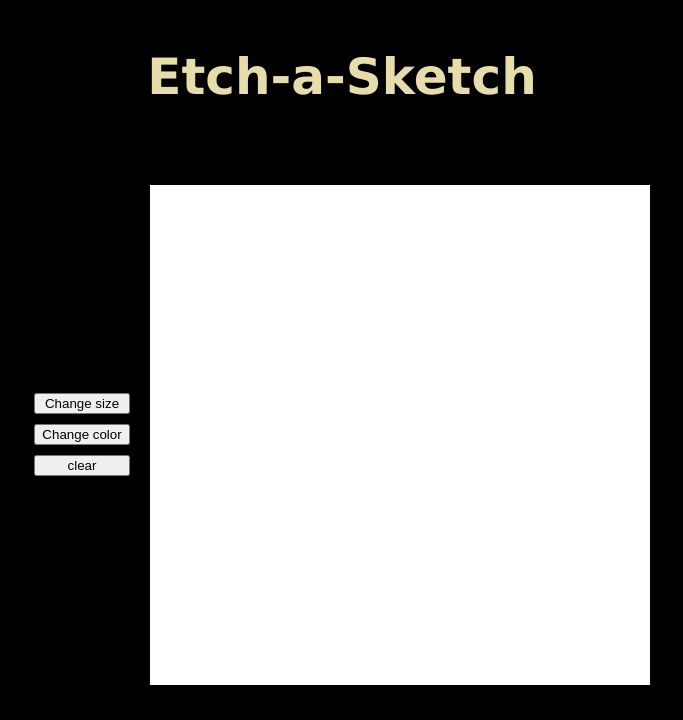
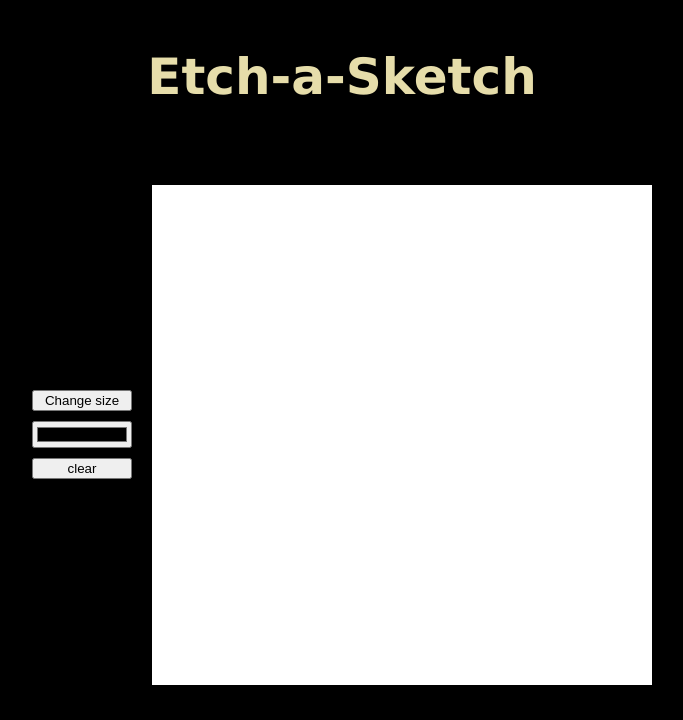
Before and after one commit to abdomohamed96/Etch-a-Sketch, a plain HTML site: page index.html in a window 1280 px wide. Both pictures are taken after a click on the button "clear". Shown: the top 720 px of the page, without its empty margins (298-981 px from the left). Drawn offline with Linux system fonts and the light colour scheme.

Commit message:
Add clear feature

```diff
--- a/index.css
+++ b/index.css
@@ -59,3 +59,6 @@ a{
     justify-content: flex-start;
     gap:10px;
 }
+#square{
+    background-color: white;
+}
--- a/index.html
+++ b/index.html
@@ -12,7 +12,8 @@
     <div class="container">
         <div class="features">
             <button class="girdSize">Change size</button>
-            <button class="drawingColor">Change color</button>
+            <!---<button class="drawingColor">Change color</button>-->
+            <input type="color" class="changeColor">
             <button class="clear">clear</button>
         </div>
         <div class="board"></div>
--- a/index.js
+++ b/index.js
@@ -1,18 +1,36 @@
 const board=document.querySelector(".board");
 const sizeButton=document.querySelector(".girdSize");
+const changeColor=document.querySelector(".changeColor")
+const clear=document.querySelector(".clear");
+function clearBoard(){
+    const allSquares=Array.from(document.querySelectorAll("#square"));
+    console.log(allSquares);
+    allSquares.map(element=>{
+        element.style.backgroundColor="white";
+    })
+
+}
+clear.addEventListener("click",clearBoard);
+changeColor.style.width="100px";
+let selectColor="red";
+changeColor.addEventListener("click",drawingColor);
+function drawingColor(e){
+    console.log(e.target);
+    selectColor=e.target.value;
+}
 sizeButton.addEventListener("click",getSize);
-let gridSize=16;
+let gridSize=20;
 let prevSize=16;
 function getSize(e){
     prevSize=gridSize;
-    gridSize=Number(prompt("Enter the number squares each row",16));
+    gridSize=Number(prompt("Enter the number squares each row",50));
     gridSize=(gridSize>=16&&gridSize<=100)?gridSize:(gridSize<16)?16:100;
     reDraw();
 }
 
 drawGrid();
 function addColor(e){
-    e.target.style.backgroundColor="red";
+    e.target.style.backgroundColor=selectColor;
 }
 function drawGrid(){
  for(let i=0;i<gridSize;i++){
@@ -21,12 +39,14 @@ function drawGrid(){
         square.style.height=`${board.offsetHeight/gridSize}px`;
         square.style.width=`${board.offsetHeight/gridSize}px`;
         square.setAttribute("class",`square${i*gridSize+j}`);
+        square.setAttribute("id","square")
         square.addEventListener("mouseenter",addColor);
         board.appendChild(square);
     }
 }
 }
 function reDraw(){
+    clearBoard();
     if(prevSize>gridSize) {
         let newSize2=gridSize*gridSize;
         let square=document.querySelector(`.square${newSize2}`);
```
